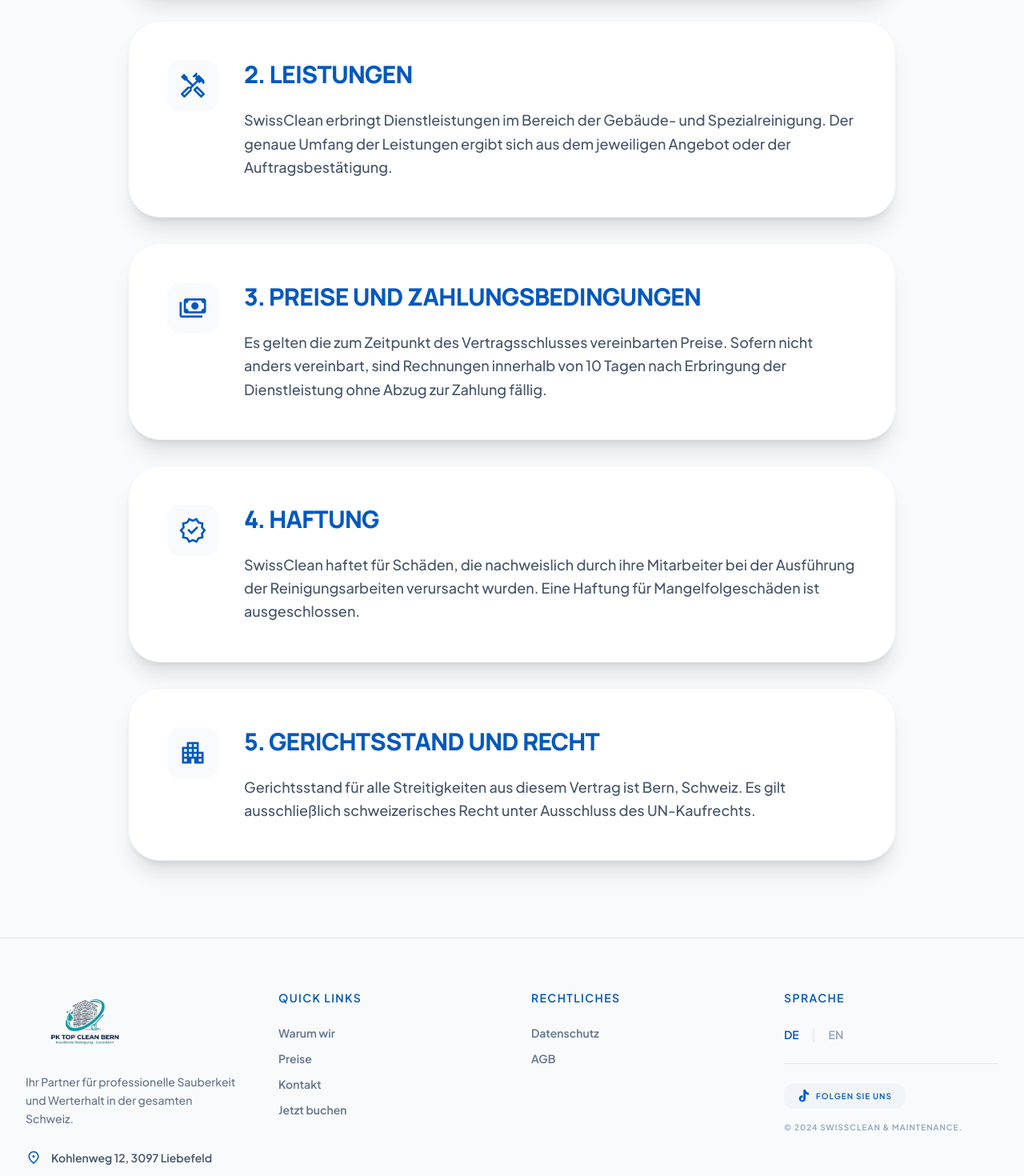
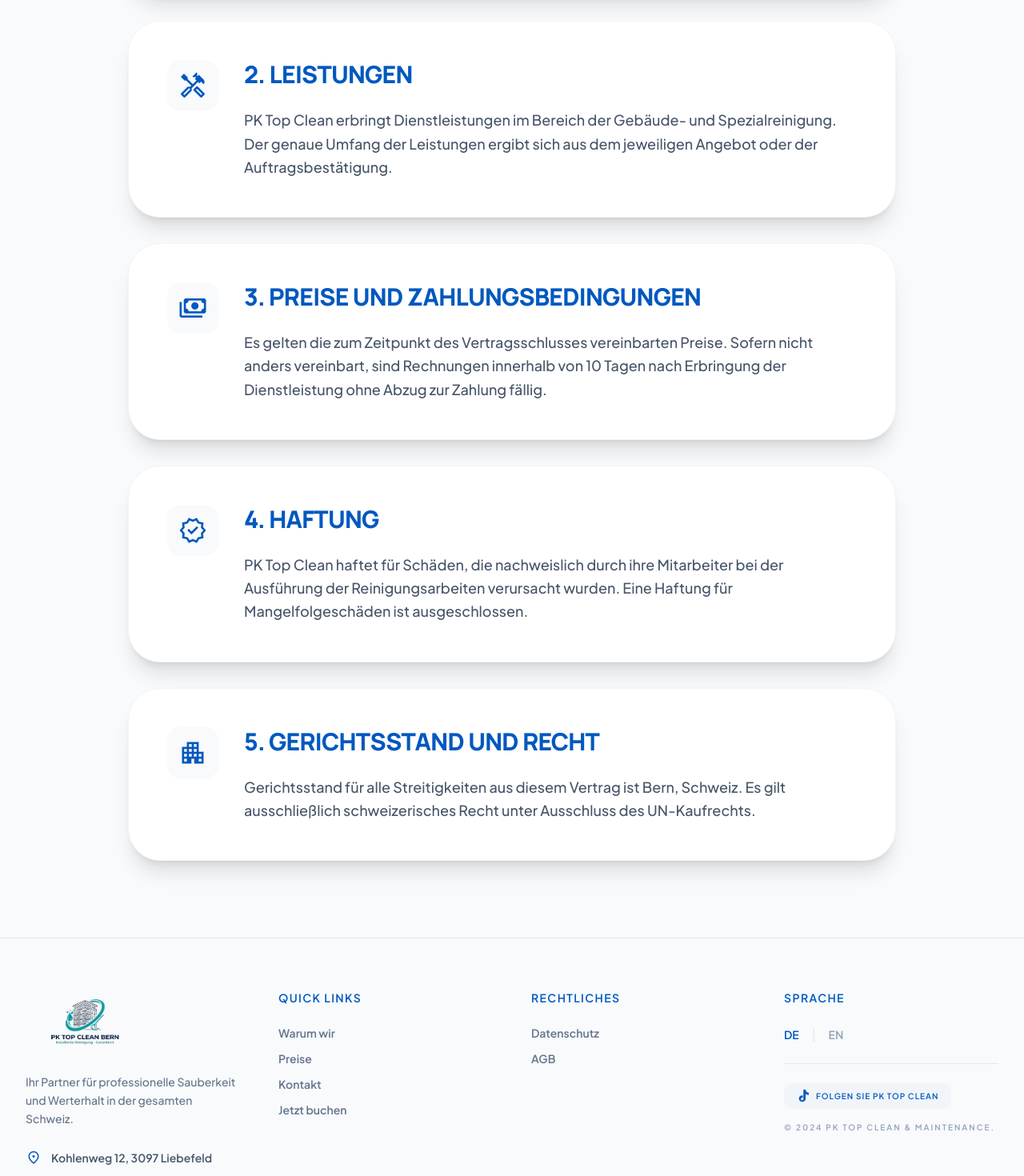
Before and after one commit to sksinthu/cleaningWebsite, a React (Vite) app: page /terms in a window 1280 px wide. Shown: the part 980-2450 px from the top of the page at 80% size. Built offline with nearby package versions, Linux system fonts and the light colour scheme.

Commit message:
Standardize branding to PK Top Clean and implement advanced SEO

```diff
--- a/index.html
+++ b/index.html
@@ -4,15 +4,28 @@
     <meta charset="UTF-8" />
     <link rel="icon" type="image/jpeg" href="/Logo.jpg" />
     <meta name="viewport" content="width=device-width, initial-scale=1.0" />
-    <title>SwissClean & Maintenance | Professionelle Reinigungsdienste in der Schweiz</title>
-    <meta name="description" content="Professionelle Reinigungsdienste in der Schweiz. Ihr Partner für Wohnungsreinigung, Büroreinigung und Winterdienst mit Abgabegarantie in Bern, Fribourg und Umgebung." />
-    <meta name="keywords" content="Reinigung, Bern, Schweiz, Wohnungsreinigung, Umzugsreinigung, Abgabegarantie, Winterdienst, SwissClean, Maintenance" />
+    <title>PK Top Clean | Reinigungsservice Schweiz – Umzugs & Büroreinigung</title>
+    <meta name="description" content="Professionelle Reinigungsdienste in der Schweiz – Umzugsreinigung, Büroreinigung und Wohnungsreinigung mit Abgabegarantie. Schnell, zuverlässig und preiswert." />
     <meta name="robots" content="index, follow" />
-    <meta property="og:title" content="SwissClean & Maintenance | Professionelle Reinigungsdienste" />
+    <meta property="og:title" content="PK Top Clean | Professionelle Reinigungsdienste" />
     <meta property="og:description" content="Umzugsreinigung mit Abgabegarantie in der gesamten Schweiz. Schnell, zuverlässig und professionell." />
     <meta property="og:type" content="website" />
     <meta property="og:url" content="https://www.pk-topclean.ch/" />
     <link rel="canonical" href="https://www.pk-topclean.ch/" />
+    <script type="application/ld+json">
+    {
+      "@context": "https://schema.org",
+      "@type": "CleaningService",
+      "name": "PK Top Clean",
+      "url": "https://www.pk-topclean.ch/",
+      "areaServed": "Switzerland",
+      "description": "Professionelle Reinigungsdienste in der Schweiz",
+      "address": {
+        "@type": "PostalAddress",
+        "addressCountry": "CH"
+      }
+    }
+    </script>
     <link href="https://fonts.googleapis.com/css2?family=Manrope:wght@400;500;700;800&family=Plus+Jakarta+Sans:wght@400;500;600&display=swap" rel="stylesheet" />
     <link href="https://fonts.googleapis.com/css2?family=Material+Symbols+Outlined:wght,FILL@100..700,0..1&display=swap" rel="stylesheet" />
   </head>
--- a/src/components/Footer.jsx
+++ b/src/components/Footer.jsx
@@ -9,7 +9,7 @@
       <div className="grid grid-cols-1 md:grid-cols-4 gap-12 px-4 md:px-8 max-w-7xl mx-auto">
         <div className="space-y-6">
           <Link to="/" onClick={() => window.scrollTo(0, 0)}>
-            <img src="/Logo2.png" alt="SwissClean" className="h-20 w-auto object-contain" />
+            <img src="/Logo2.png" alt="PK Top Clean" className="h-20 w-auto object-contain" />
           </Link>
           <p className="text-slate-500 font-medium text-sm leading-relaxed">
             {t('Ihr Partner für professionelle Sauberkeit und Werterhalt in der gesamten Schweiz.', 'Your partner for professional cleanliness and value retention throughout Switzerland.')}
@@ -70,9 +70,9 @@
               <svg className="w-4 h-4 fill-current" viewBox="0 0 24 24">
                 <path d="M12.53.02C13.84 0 15.14.01 16.44 0c.08 1.53.63 3.09 1.75 4.17 1.12 1.11 2.7 1.62 4.24 1.79v4.03c-1.44-.06-2.89-.35-4.2-.97-.57-.26-1.1-.59-1.62-1.01-.01 2.92.01 5.84-.02 8.75-.02 1.4-.43 2.82-1.32 3.91-.95 1.25-2.45 2.01-4 2.15-1.54.14-3.15-.17-4.48-1.01-1.35-.85-2.31-2.28-2.61-3.83-.43-2.07.28-4.32 1.83-5.71 1.4-1.27 3.39-1.74 5.25-1.31v4.21c-.81-.24-1.72-.11-2.42.34-.73.45-1.16 1.34-1.16 2.19 0 1.25 1.05 2.3 2.35 2.3 1.21 0 2.23-.91 2.35-2.05.04-3.66.02-7.32.02-10.99 0-2.31 0-4.61.01-6.92Z"/>
               </svg>
-              {t('Folgen Sie uns', 'Follow Us')}
+              {t('Folgen Sie PK Top Clean', 'Follow PK Top Clean')}
             </a>
-            <p className="text-[10px] uppercase tracking-widest font-black text-slate-400">© 2024 SwissClean & Maintenance.</p>
+            <p className="text-[10px] uppercase tracking-[0.2em] font-black text-slate-400">© 2024 PK Top Clean & Maintenance.</p>
           </div>
         </div>
       </div>
--- a/src/components/Testimonials.jsx
+++ b/src/components/Testimonials.jsx
@@ -13,7 +13,7 @@
     {
       name: "Thomas W.",
       role: t("Büroreinigung", "Office Cleaning"),
-      text: t("Seit SwissClean unsere Büros reinigt, ist die Mitarbeiterzufriedenheit gestiegen. Sehr diskret und zuverlässig. Kann ich nur wärmstens empfehlen.", "Since SwissClean started cleaning our offices, employee satisfaction has increased. Very discreet and reliable. I can highly recommend them.")
+      text: t("Seit PK Top Clean unsere Büros reinigt, ist die Mitarbeiterzufriedenheit gestiegen. Sehr diskret und zuverlässig. Kann ich nur wärmstens empfehlen.", "Since PK Top Clean started cleaning our offices, employee satisfaction has increased. Very discreet and reliable. I can highly recommend them.")
     },
     {
       name: "Elena K.",
--- a/src/pages/ServicesPage.jsx
+++ b/src/pages/ServicesPage.jsx
@@ -21,7 +21,7 @@
               <span className="text-secondary-fixed decoration-secondary underline decoration-8 underline-offset-8">{t('SIE VERTRAUEN', 'YOU CAN TRUST')}</span>
             </h1>
             <p className="text-white/80 text-lg md:text-xl font-medium leading-relaxed max-w-xl">
-              {t('Erfahren Sie, warum SwissClean die erste Wahl für anspruchsvolle Kunden in der ganzen Schweiz ist. Wir setzen auf höchste Standards, Zuverlässigkeit und ein Expertenteam, das jeden Auftrag mit Präzision ausführt.', 'Learn why SwissClean is the first choice for demanding customers across Switzerland. We focus on the highest standards, reliability, and an expert team that executes every job with precision.')}
+              {t('Erfahren Sie, warum PK Top Clean die erste Wahl für anspruchsvolle Kunden in der ganzen Schweiz ist. Wir setzen auf höchste Standards, Zuverlässigkeit und ein Expertenteam, das jeden Auftrag mit Präzision ausführt.', 'Learn why PK Top Clean is the first choice for demanding customers across Switzerland. We focus on the highest standards, reliability, and an expert team that executes every job with precision.')}
             </p>
           </div>
 
--- a/src/pages/Terms.jsx
+++ b/src/pages/Terms.jsx
@@ -8,12 +8,12 @@
         {
             icon: 'assignment',
             title: t('1. Geltungsbereich', '1. Scope'),
-            content: t('Für die Geschäftsbeziehung zwischen SwissClean und dem Kunden gelten ausschließlich die nachfolgenden Allgemeinen Geschäftsbedingungen in ihrer zum Zeitpunkt der Bestellung gültigen Fassung.', 'For the business relationship between SwissClean and the customer, the following General Terms and Conditions apply exclusively in the version valid at the time of the order.')
+            content: t('Für die Geschäftsbeziehung zwischen PK Top Clean und dem Kunden gelten ausschließlich die nachfolgenden Allgemeinen Geschäftsbedingungen in ihrer zum Zeitpunkt der Bestellung gültigen Fassung.', 'For the business relationship between PK Top Clean and the customer, the following General Terms and Conditions apply exclusively in the version valid at the time of the order.')
         },
         {
             icon: 'handyman',
             title: t('2. Leistungen', '2. Services'),
-            content: t('SwissClean erbringt Dienstleistungen im Bereich der Gebäude- und Spezialreinigung. Der genaue Umfang der Leistungen ergibt sich aus dem jeweiligen Angebot oder der Auftragsbestätigung.', 'SwissClean provides services in the field of building and special cleaning. The exact scope of the services results from the respective offer or order confirmation.')
+            content: t('PK Top Clean erbringt Dienstleistungen im Bereich der Gebäude- und Spezialreinigung. Der genaue Umfang der Leistungen ergibt sich aus dem jeweiligen Angebot oder der Auftragsbestätigung.', 'PK Top Clean provides services in the field of building and special cleaning. The exact scope of the services results from the respective offer or order confirmation.')
         },
         {
             icon: 'payments',
@@ -23,7 +23,7 @@
         {
             icon: 'verified',
             title: t('4. Haftung', '4. Liability'),
-            content: t('SwissClean haftet für Schäden, die nachweislich durch ihre Mitarbeiter bei der Ausführung der Reinigungsarbeiten verursacht wurden. Eine Haftung für Mangelfolgeschäden ist ausgeschlossen.', 'SwissClean is liable for damages demonstrably caused by its employees during the execution of cleaning work. Liability for consequential damages is excluded.')
+            content: t('PK Top Clean haftet für Schäden, die nachweislich durch ihre Mitarbeiter bei der Ausführung der Reinigungsarbeiten verursacht wurden. Eine Haftung für Mangelfolgeschäden ist ausgeschlossen.', 'PK Top Clean is liable for damages demonstrably caused by its employees during the execution of cleaning work. Liability for consequential damages is excluded.')
         },
         {
             icon: 'apartment',
```
